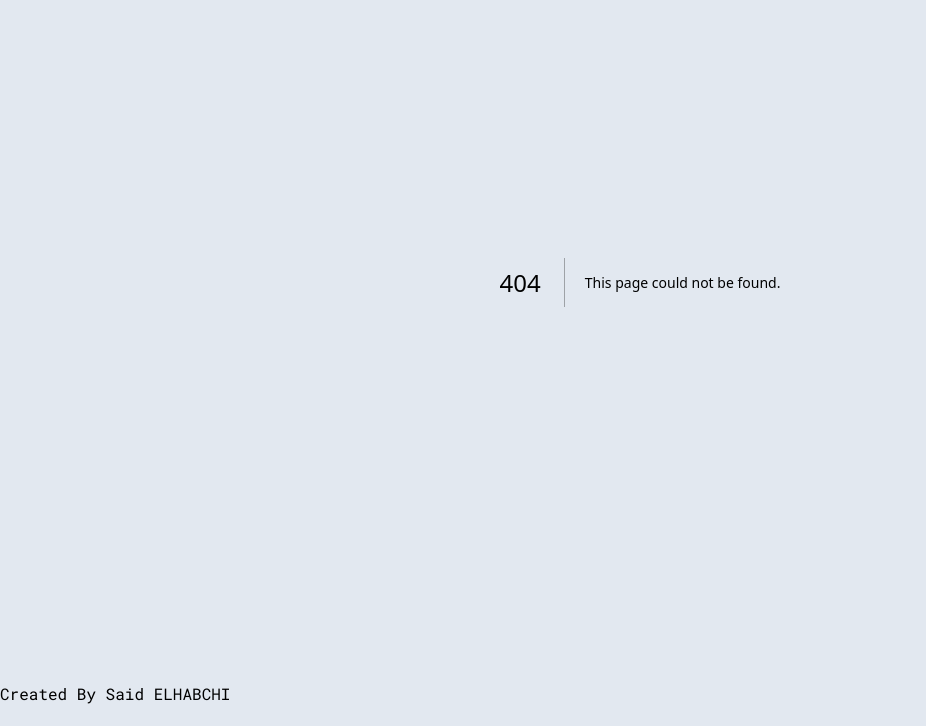
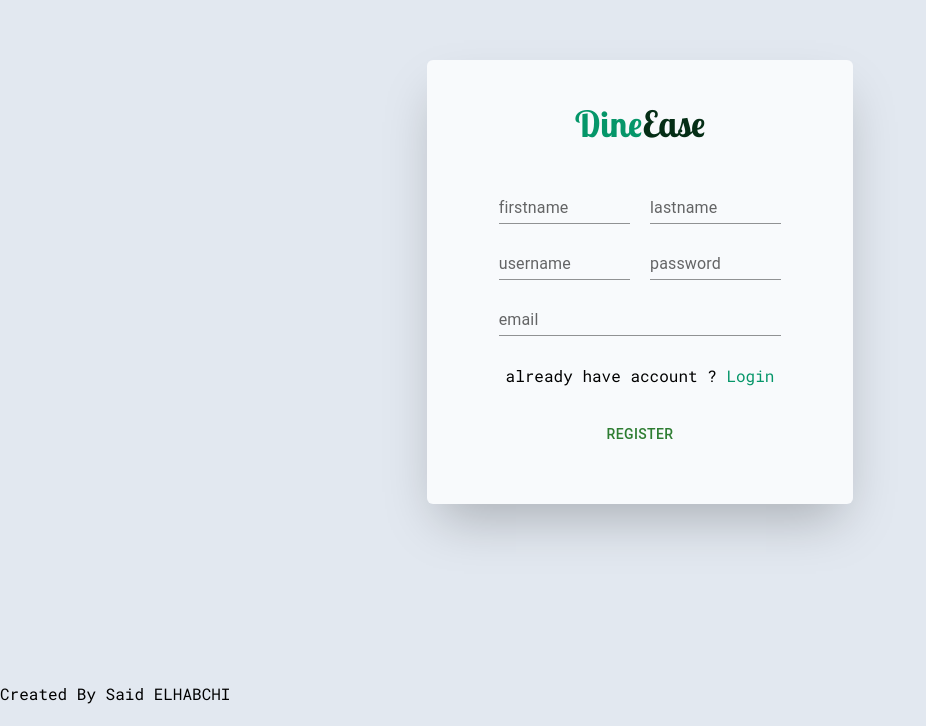
Before and after one commit to saidelhabchi/dineease-front, a Next.js app: page /authentication/register in a window 1280 px wide. Before the commit this address had no page. Shown: the part 118-844 px from the top of the page, without its empty margins (0-926 px from the left). Built offline with nearby package versions, Linux system fonts and the light colour scheme.

Commit message:
authentication page first design

```diff
--- a/src/app/authentication/layout.tsx
+++ b/src/app/authentication/layout.tsx
@@ -3,7 +3,7 @@ import Logo from "../components/logo";
 const AuthLayout = ({children} : {children : React.ReactNode}) => {
     return (
         <div className="h-screen flex justify-center items-center">
-            <div className="w-1/3 shadow-2xl h-2/3 rounded-md">
+            <div className="w-1/3 p-8 shadow-2xl rounded-md bg-slate-50">
                 <div className="text-center p-3">
                     <Logo/>
                 </div>
--- a/src/app/authentication/login/page.tsx
+++ b/src/app/authentication/login/page.tsx
@@ -1,9 +1,10 @@
 'use client'
 import TextField from '@mui/material/TextField'
 import Button from '@mui/material/Button'
+import Link from 'next/link'
 const Login = () => {
     return (
-        <div className="h-full p-16">
+        <div className="h-full py-5 px-10">
             <div>
                 <TextField
                 fullWidth={true}
@@ -24,11 +25,18 @@ const Login = () => {
                 onChange={()=>{console.log("change")}}
                 />
             </div>
-            <div>
-                <Button variant="text" color="success">
+            <div className='flex justify-center items-center pt-5'>
+                <p>don't have account ? <span className='text-emerald-600 cursor-pointer'><Link href={'/authentication/register'}>
+                        Register
+                    </Link></span>
+                </p>
+            </div>
+            <div className='flex justify-center items-end pt-5'>
+                <Button variant="text" color="success" className='bg-emerald-800 text-green-100 hover:bg-emerald-600 capitalize'>
                 Login
                 </Button>
             </div>
+
         </div>
      );
 }
--- /dev/null
+++ b/src/app/authentication/page.tsx
@@ -0,0 +1,10 @@
+import {redirect} from 'next/navigation';
+const AuthenticationPage = () => {
+    redirect('/authentication/login')
+    return (
+        <>
+        </>
+     );
+}
+
+export default AuthenticationPage;
--- /dev/null
+++ b/src/app/authentication/register/page.tsx
@@ -0,0 +1,69 @@
+'use client'
+import Button from "@mui/material/Button";
+import TextField from "@mui/material/TextField";
+import Link from "next/link";
+
+const RegisterPage = () => {
+    return (
+        <div className="h-full py-5 px-10">
+            <div className="h-full flex flex-col justify-center gap-2">
+                <div className='flex justify-between items-center gap-5'>
+                    <TextField
+                    id="firstname"
+                    label="firstname"
+                    value={""}
+                    variant='standard'
+                    onChange={()=>{console.log("change")}}
+                    />
+                    <TextField
+                    id="lastname"
+                    label="lastname"
+                    value={""}
+                    variant='standard'
+                    onChange={()=>{console.log("change")}}
+                    />
+                </div>
+                <div className='flex justify-between items-center gap-5'>
+                    <TextField
+                        id="username"
+                        label="username"
+                        value={""}
+                        variant='standard'
+                        onChange={()=>{console.log("change")}}
+                    />
+                    <TextField
+                        id="password"
+                        label="password"
+                        value={""}
+                        variant='standard'
+                        onChange={()=>{console.log("change")}}
+                    />
+                </div>
+                <div className=''>
+                    <TextField
+                        id="email"
+                        fullWidth={true}
+                        label="email"
+                        value={""}
+                        variant='standard'
+                        onChange={()=>{console.log("change")}}
+                    />
+                </div>
+                <div className='flex justify-center items-center pt-5'>
+                    <p>already have account ? <span className='text-emerald-600 cursor-pointer'><Link href={'/authentication/login'}>
+                            Login
+                        </Link></span>
+                    </p>
+                </div>
+                <div className='flex justify-center items-end pt-5'>
+                    <Button variant="text" color="success" className='bg-emerald-800 text-green-100 hover:bg-emerald-600 capitalize'>
+                        Register
+                    </Button>
+                </div>
+
+            </div>
+        </div>
+     );
+}
+
+export default RegisterPage;
```
